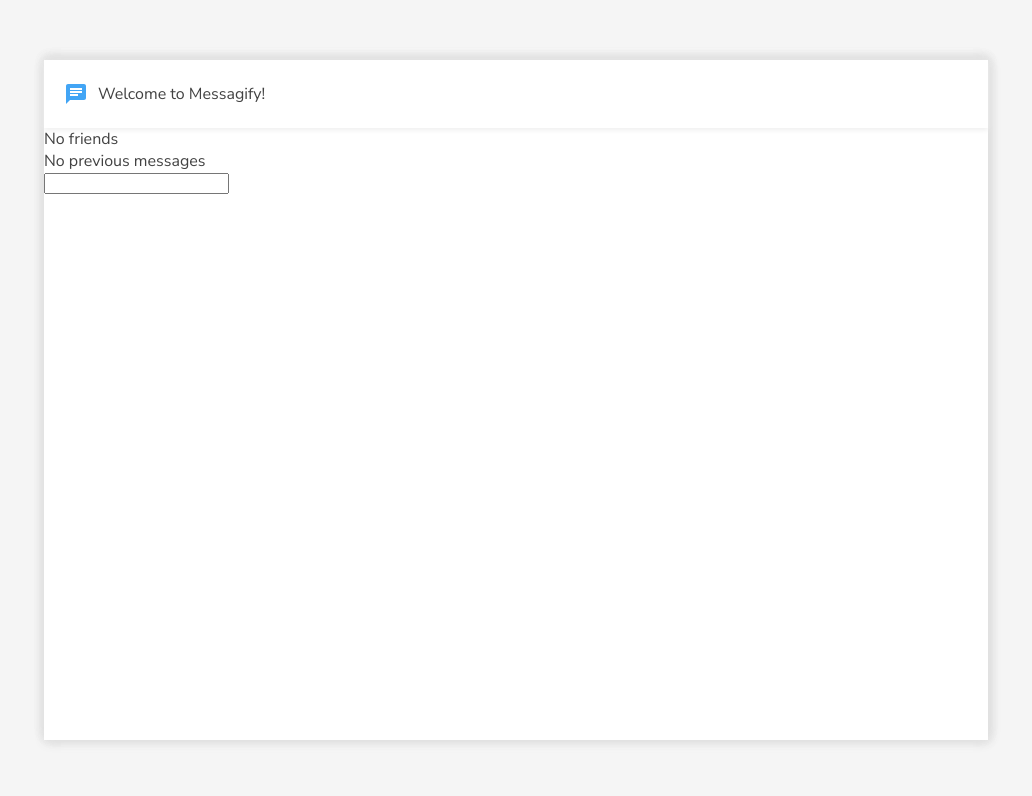
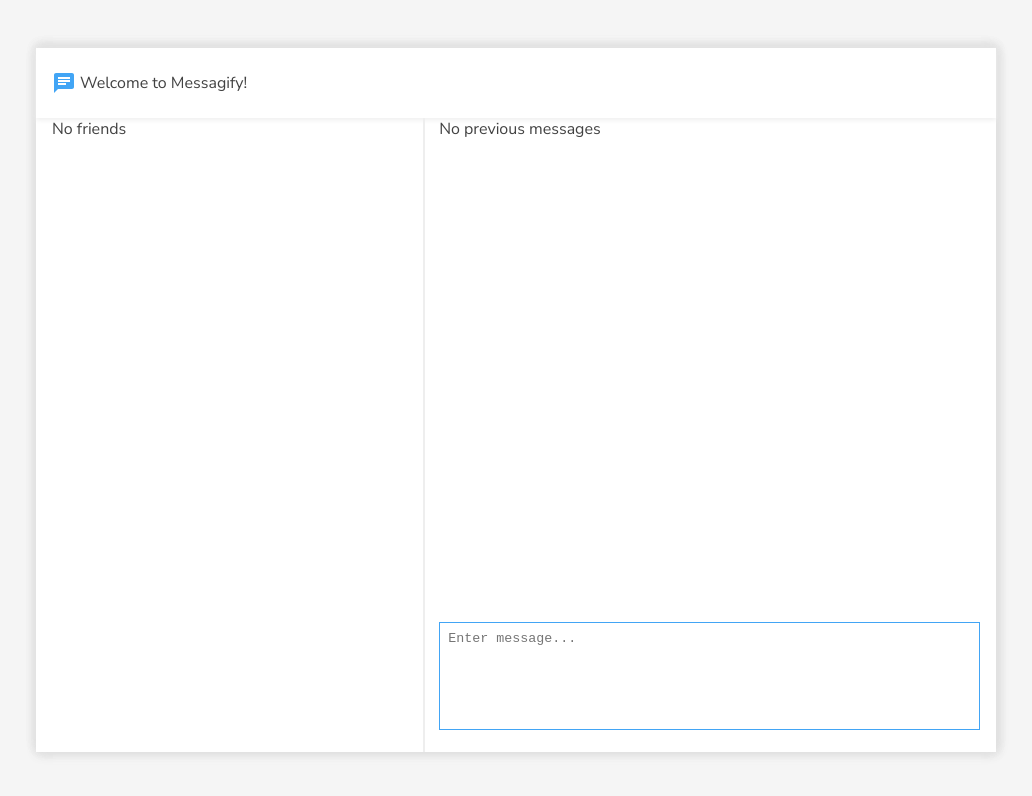
Before and after one commit to Maviza101/messagify, a React (Create React App) app: page / in a window 1280 px wide. Shown: the top 796 px of the page, without its empty margins (124-1156 px from the left). Built offline with nearby package versions, Linux system fonts and the light colour scheme.

Commit message:
Style ChatWindow.

```diff
--- a/public/index.html
+++ b/public/index.html
@@ -7,7 +7,7 @@
     <meta name="theme-color" content="#000000" />
     <meta
       name="description"
-      content="Web site created using create-react-app"
+      content="Welcome to Messagify!"
     />
     <link rel="apple-touch-icon" href="logo192.png" />
     <link href="https://fonts.googleapis.com/css?family=Nunito+Sans|Roboto&display=swap" rel="stylesheet">
@@ -25,7 +25,7 @@
       work correctly both with client-side routing and a non-root public URL.
       Learn how to configure a non-root public URL by running `npm run build`.
     -->
-    <title>React App</title>
+    <title>Messagify</title>
   </head>
   <body>
     <noscript>You need to enable JavaScript to run this app.</noscript>
--- a/src/App.scss
+++ b/src/App.scss
@@ -1,17 +1,16 @@
 @import "styles/colors";
 
 .app-container {
-  box-sizing: border-box;
   width: 100vw;
   height: 100vh;
-  padding: 60px 50px;
+  padding: 3rem 2.5rem;
   background: $grey-100;
 }
 
 .app-children-wrapper {
+  box-shadow: 0 -3px 10px $grey-300, 3px 0 10px $grey-300, 0 3px 10px $grey-300, 0 -3px 10px $grey-300;
   width: 80%;
   height: 100%;
   margin: 0 auto;
   background: $white;
-  box-shadow: 0 -3px 10px $grey-300, 3px 0 10px $grey-300, 0 3px 10px $grey-300, 0 -3px 10px $grey-300;
 }
--- a/src/index.scss
+++ b/src/index.scss
@@ -8,6 +8,10 @@ body {
   color: $grey-800;
 }
 
+body * {
+  box-sizing: border-box;
+}
+
 code {
   font-family: source-code-pro, Menlo, Monaco, Consolas, "Courier New",
     monospace;
--- a/src/main-content/MainContent.scss
+++ b/src/main-content/MainContent.scss
@@ -1,4 +1,9 @@
 .main-content-container {
-  box-sizing: border-box;
+  display: flex;
   height: 90%;
+  padding: 0 1rem;
+
+  .chatbox-container {
+    height: 100%;
+  }
 }
--- a/src/main-content/MainContent.tsx
+++ b/src/main-content/MainContent.tsx
@@ -7,10 +7,8 @@ import ChatWindow from "./chat-window"
 function MainContent() {
   return (
     <div className="main-content-container">
-      <div className="chatbox-container">
-        <FriendsList />
-        <ChatWindow />
-      </div>
+      <FriendsList />
+      <ChatWindow />
     </div>
   )
 }
--- /dev/null
+++ b/src/main-content/chat-window/ChatWindow.scss
@@ -0,0 +1,23 @@
+@import "styles/colors";
+
+.chat-window-container {
+  display: inline-flex;
+  flex-direction: column;
+  justify-content: flex-end;
+  width: 60%;
+  height: 100%;
+  padding: 0 0 1rem 1rem;
+
+  .previous-conversation-container {
+    flex-grow: 5;
+  }
+
+  .chat-input {
+    border: 1px solid $blue-400;
+    outline-color: $blue-400;
+    width: 100%;
+    padding: 0.5rem;
+    resize: none;
+    overflow-y: auto;
+  }
+}
--- a/src/main-content/chat-window/ChatWindow.tsx
+++ b/src/main-content/chat-window/ChatWindow.tsx
@@ -1,13 +1,19 @@
 import React from "react"
+
+import "./ChatWindow.scss"
 
 function ChatWindow() {
   return (
     <div className="chat-window-container">
-      <div className="previous-convo-container">
+      <div className="previous-conversation-container">
         No previous messages
-          </div>
+      </div>
       <div className="chat-input-container">
-        <input type="text" className="chat-input" />
+        <textarea
+          className="chat-input"
+          rows={ 6 }
+          placeholder="Enter message..."
+        />
       </div>
     </div>
   )
--- /dev/null
+++ b/src/main-content/friends-list/FriendsList.scss
@@ -0,0 +1,9 @@
+@import "styles/colors";
+
+.friends-list-container {
+  box-shadow: 2px 0 $general-box-shadow-color;
+  display: inline-block;
+  width: 40%;
+  height: 100%;
+  overflow-y: auto;
+}
--- a/src/main-content/friends-list/FriendsList.tsx
+++ b/src/main-content/friends-list/FriendsList.tsx
@@ -1,4 +1,6 @@
 import React from "react"
+
+import "./FriendsList.scss"
 
 function FriendsList() {
   return (
--- a/src/navbar/Navbar.scss
+++ b/src/navbar/Navbar.scss
@@ -3,10 +3,9 @@
 .navbar-container {
   display: flex;
   align-items: center;
-  box-sizing: border-box;
-  box-shadow: 0 2px 5px $grey-200;
+  box-shadow: 0 2px 5px $general-box-shadow-color;
   height: 10%;
-  padding: 10px 20px;
+  padding: 0.5rem 1rem;
 
   > * {
     display: inline-flex;
@@ -17,6 +16,6 @@
   }
 
   .welcome-msg-container {
-    margin-left: 10px;
+    margin-left: 0.25rem;
   }
 }
--- a/src/styles/_colors.scss
+++ b/src/styles/_colors.scss
@@ -16,3 +16,5 @@ $grey-700: #616161;
 $grey-800: #424242;
 $grey-850: #333;
 $grey-900: #212121;
+
+$general-box-shadow-color: $grey-200;
```
